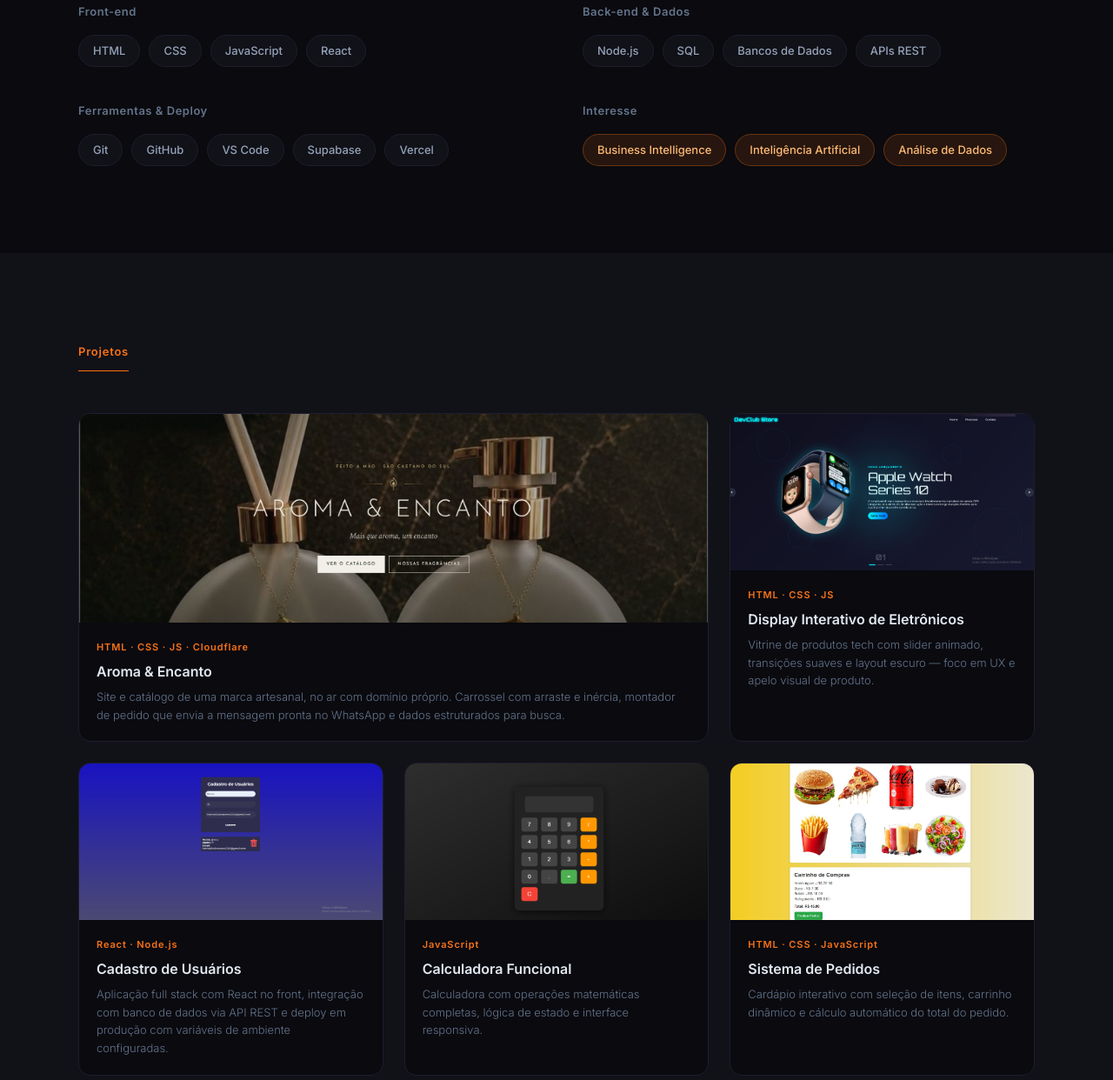
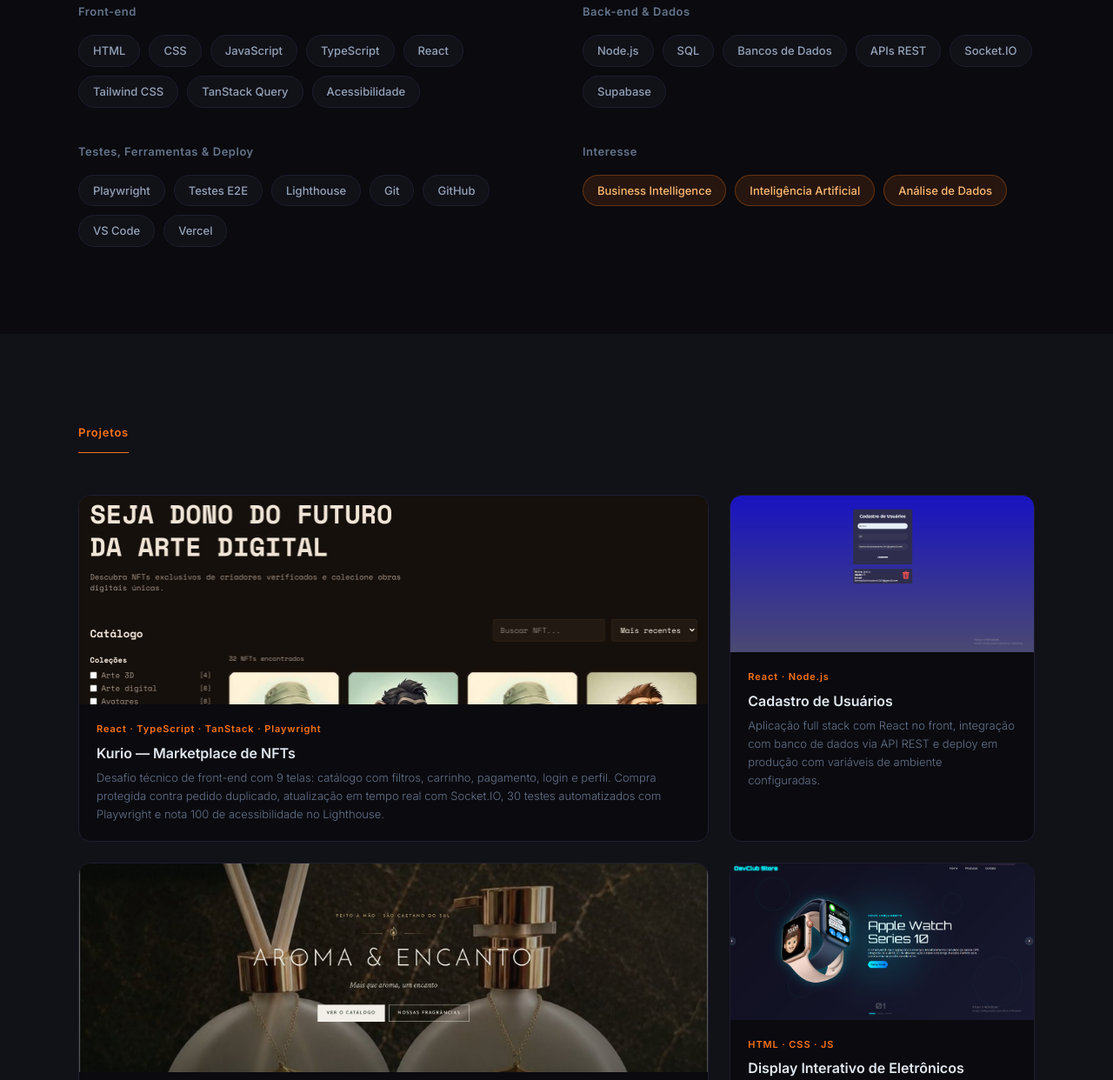
Before and after one commit to Breno-rgb/portfolio, a plain HTML site: page index.html in a window 1280 px wide. Shown: the part 1623-2865 px from the top of the page at 87% size. Drawn offline with Linux system fonts and the light colour scheme.

Commit message:
Adiciona projeto Kurio e novas habilidades

```diff
--- a/index.html
+++ b/index.html
@@ -77,7 +77,7 @@
         </div>
         <div class="sobre-stats">
           <div class="stat">
-            <span class="stat-num">5+</span>
+            <span class="stat-num">7</span>
             <span class="stat-label">projetos concluídos</span>
           </div>
           <div class="stat">
@@ -106,7 +106,11 @@
             <span class="tag">HTML</span>
             <span class="tag">CSS</span>
             <span class="tag">JavaScript</span>
+            <span class="tag">TypeScript</span>
             <span class="tag">React</span>
+            <span class="tag">Tailwind CSS</span>
+            <span class="tag">TanStack Query</span>
+            <span class="tag">Acessibilidade</span>
           </div>
         </div>
         <div class="skill-group">
@@ -116,15 +120,19 @@
             <span class="tag">SQL</span>
             <span class="tag">Bancos de Dados</span>
             <span class="tag">APIs REST</span>
+            <span class="tag">Socket.IO</span>
+            <span class="tag">Supabase</span>
           </div>
         </div>
         <div class="skill-group">
-          <h3 class="skill-group-title">Ferramentas & Deploy</h3>
+          <h3 class="skill-group-title">Testes, Ferramentas & Deploy</h3>
           <div class="skill-tags">
+            <span class="tag">Playwright</span>
+            <span class="tag">Testes E2E</span>
+            <span class="tag">Lighthouse</span>
             <span class="tag">Git</span>
             <span class="tag">GitHub</span>
             <span class="tag">VS Code</span>
-            <span class="tag">Supabase</span>
             <span class="tag">Vercel</span>
           </div>
         </div>
@@ -147,6 +155,33 @@
         <span class="section-tag">Projetos</span>
       </div>
       <div class="projetos-grid">
+        <a href="https://nft-marketplace-pearl-one.vercel.app/" target="_blank" class="projeto-card featured">
+          <div class="projeto-img-wrap">
+            <img src="imagem/image7.jpg" style="object-position: left center" alt="Kurio — marketplace de NFTs com catálogo, filtros e cards de NFT">
+            <div class="projeto-overlay">
+              <span>Acessar projeto ↗</span>
+            </div>
+          </div>
+          <div class="projeto-info">
+            <span class="projeto-tech">React · TypeScript · TanStack · Playwright</span>
+            <h3>Kurio — Marketplace de NFTs</h3>
+            <p>Desafio técnico de front-end com 9 telas: catálogo com filtros, carrinho, pagamento, login e perfil. Compra protegida contra pedido duplicado, atualização em tempo real com Socket.IO, 30 testes automatizados com Playwright e nota 100 de acessibilidade no Lighthouse.</p>
+          </div>
+        </a>
+
+        <a href="https://cadastro-usuarios-azure.vercel.app/" target="_blank" class="projeto-card">
+          <div class="projeto-img-wrap">
+            <img src="imagem/image2.png" alt="Sistema de Cadastro de Usuários">
+            <div class="projeto-overlay">
+              <span>Acessar projeto ↗</span>
+            </div>
+          </div>
+          <div class="projeto-info">
+            <span class="projeto-tech">React · Node.js</span>
+            <h3>Cadastro de Usuários</h3>
+            <p>Aplicação full stack com React no front, integração com banco de dados via API REST e deploy em produção com variáveis de ambiente configuradas.</p>
+          </div>
+        </a>
 
         <a href="https://aromaeencantoscs.com.br" target="_blank" class="projeto-card featured">
           <div class="projeto-img-wrap">
@@ -176,17 +211,17 @@
           </div>
         </a>
 
-        <a href="https://cadastro-usuarios-azure.vercel.app/" target="_blank" class="projeto-card">
+        <a href="https://breno-rgb.github.io/restaurante/" target="_blank" class="projeto-card">
           <div class="projeto-img-wrap">
-            <img src="imagem/image2.png" alt="Sistema de Cadastro de Usuários">
+            <img src="imagem/image4.jpeg" alt="Sistema de Pedidos">
             <div class="projeto-overlay">
               <span>Acessar projeto ↗</span>
             </div>
           </div>
           <div class="projeto-info">
-            <span class="projeto-tech">React · Node.js</span>
-            <h3>Cadastro de Usuários</h3>
-            <p>Aplicação full stack com React no front, integração com banco de dados via API REST e deploy em produção com variáveis de ambiente configuradas.</p>
+            <span class="projeto-tech">HTML · CSS · JavaScript</span>
+            <h3>Sistema de Pedidos</h3>
+            <p>Cardápio interativo com seleção de itens, carrinho dinâmico e cálculo automático do total do pedido.</p>
           </div>
         </a>
 
@@ -201,20 +236,6 @@
             <span class="projeto-tech">JavaScript</span>
             <h3>Calculadora Funcional</h3>
             <p>Calculadora com operações matemáticas completas, lógica de estado e interface responsiva.</p>
-          </div>
-        </a>
-
-        <a href="https://breno-rgb.github.io/restaurante/" target="_blank" class="projeto-card">
-          <div class="projeto-img-wrap">
-            <img src="imagem/image4.jpeg" alt="Sistema de Pedidos">
-            <div class="projeto-overlay">
-              <span>Acessar projeto ↗</span>
-            </div>
-          </div>
-          <div class="projeto-info">
-            <span class="projeto-tech">HTML · CSS · JavaScript</span>
-            <h3>Sistema de Pedidos</h3>
-            <p>Cardápio interativo com seleção de itens, carrinho dinâmico e cálculo automático do total do pedido.</p>
           </div>
         </a>
 
```
Also changed, not shown: imagem/image7.jpg (added), 1 other file.
